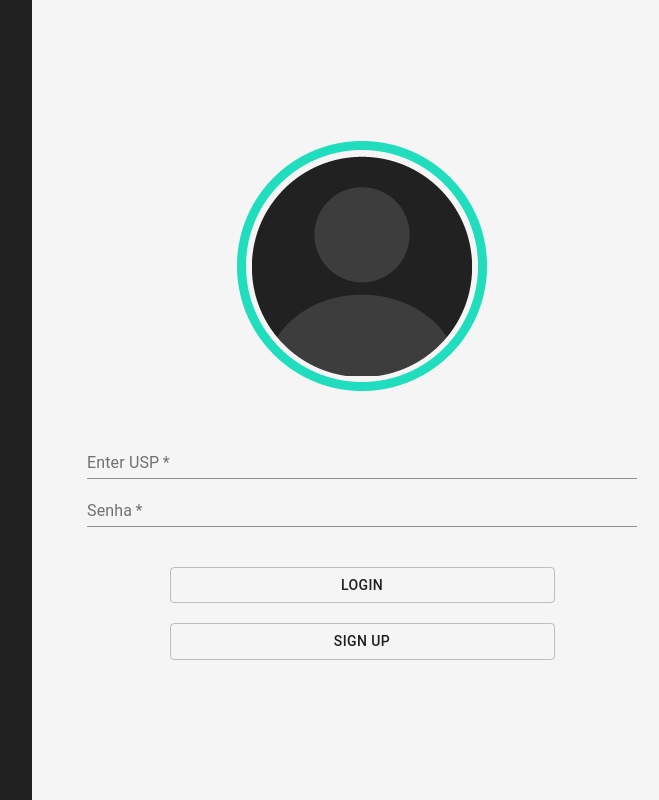
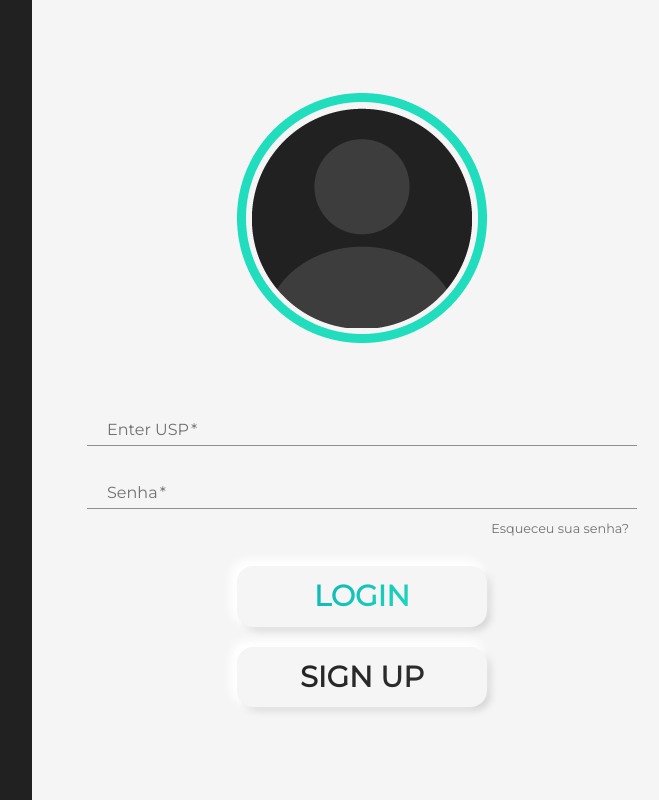
Before and after one commit to vallimmateus/gammembers, a React (Create React App) app: page / in a window 1280 px wide. Shown: the whole page, without its empty margins (588-1247 px from the left). Built offline with nearby package versions, Linux system fonts and the light colour scheme; no server answers.

Commit message:
Página de Login e SignUp estilizadas

```diff
--- a/package.json
+++ b/package.json
@@ -3,6 +3,7 @@
   "version": "0.1.0",
   "private": true,
   "dependencies": {
+    "@fontsource/montserrat": "^4.2.1",
     "@material-ui/core": "^4.11.3",
     "@testing-library/jest-dom": "^5.11.9",
     "@testing-library/react": "^11.2.5",
--- a/src/components/Login.js
+++ b/src/components/Login.js
@@ -30,7 +30,8 @@ function Login() {
 				required
 				fullWidth
 			/>
-			<Button variant="outlined" onClick={login}>
+			<Button className="esqueceu">Esqueceu sua senha?</Button>
+			<Button className="login" variant="outlined" onClick={login}>
 				Login
 			</Button>
 		</form>
--- a/src/components/SignUp.js
+++ b/src/components/SignUp.js
@@ -1,21 +1,34 @@
 import React from "react";
-import fire from "../config/fire";
+// import fire from "../config/fire";
 import { TextField, Button } from "@material-ui/core";
+import { members } from "../config/fire";
 
 function SignUp() {
 	function signUp() {
 		const email = document.querySelector("#email").value;
 		if (email.endsWith("@usp.br")) {
-			const password = document.querySelector("#password").value;
+			console.log(
+				"0: ",
+				members
+					.where("emailUsp", "==", email)
+					.get()
+					.then((querySnapshot) => {
+						querySnapshot.forEach((doc) => {
+							return doc.data().nome;
+						});
+					})
+			);
 
-			fire.auth()
-				.createUserWithEmailAndPassword(email, password)
-				.then((u) => {
-					alert("Successfully Signed up");
-				})
-				.catch((err) => {
-					alert(err.toString());
-				});
+			// const password = document.querySelector("#password").value;
+
+			// fire.auth()
+			// 	.createUserWithEmailAndPassword(email, password)
+			// 	.then((u) => {
+			// 		alert("Successfully Signed up");
+			// 	})
+			// 	.catch((err) => {
+			// 		alert(err.toString());
+			// 	});
 		}
 	}
 
@@ -50,13 +63,13 @@ function SignUp() {
 				fullWidth
 			/>
 			<TextField
-				id="password"
+				id="password2"
 				label="Confirme a senha"
 				type="password"
 				required
 				fullWidth
 			/>
-			<Button variant="outlined" onClick={signUp}>
+			<Button className="login" variant="outlined" onClick={signUp}>
 				Sign Up
 			</Button>
 		</form>
--- a/src/config/fire.js
+++ b/src/config/fire.js
@@ -1,3 +1,4 @@
+// import React from "react";
 import firebase from "firebase";
 import "firebase/firestore";
 
@@ -13,22 +14,58 @@ var firebaseConfig = {
 
 const fire = firebase.initializeApp(firebaseConfig);
 
-var db = firebase.firestore();
+export var db = firebase.firestore();
 
-export const getMemberByEmail = (email) => {
-	return db
-		.collection("members")
-		.where("emailUsp", "==", email)
-		.get()
-		.then((querySnapshot) => {
-			querySnapshot.forEach((doc) => {
-				console.log(doc.id, " => ", doc.data().nome);
-			});
-		});
-	// .doc("efMjuuoK6haAismVuYEh")
-	// .onSnapshot((doc) => {
-	// 	console.log(doc.data().emailUsp);
-	// })
-};
+// class Members extends React.Component {
+// 	constructor(apelido, cargos, emailUsp, nUsp, nome) {
+// 		super();
+// 		this.apelido = apelido;
+// 		this.cargos = cargos;
+// 		this.emailUsp = emailUsp;
+// 		this.nUsp = nUsp;
+// 		this.nome = nome;
+// 	}
+// }
+
+// var memberConverter = {
+// 	toFirestore: function (member) {
+// 		return {
+// 			apelido: member.apelido,
+// 			cargos: member.cargos,
+// 			emailUsp: member.emailUsp,
+// 			nUsp: member.nUsp,
+// 			nome: member.nome,
+// 		};
+// 	},
+// 	fromFirestore: function (snapshot, options) {
+// 		const data = snapshot.data(options);
+// 		return new Members(
+// 			data.apelido,
+// 			data.cargos,
+// 			data.emailUsp,
+// 			data.nUsp,
+// 			data.nome
+// 		);
+// 	},
+// };
+
+export var members = db.collection("members"); //.withConverter(memberConverter);
+
+export async function getMemberByEmail(email) {
+	// const member =
+	console.log(
+		"1: ",
+		members
+			.where("emailUsp", "==", email)
+			.get()
+			.then((querySnapshot) => {
+				querySnapshot.docs.map(async (doc) => {
+					return await doc.data().nome;
+				});
+			})
+	);
+	// console.log("1: ", member);
+	// return member;
+}
 
 export default fire;
--- a/src/index.js
+++ b/src/index.js
@@ -10,6 +10,7 @@ const theme = createMuiTheme({
 		primary: { main: "#1fddbd" },
 		secondary: { main: "#212121" },
 	},
+	typography: { fontFamily: "montserrat" },
 });
 
 ReactDOM.render(
--- a/src/pages/Home/index.js
+++ b/src/pages/Home/index.js
@@ -1,14 +1,21 @@
 import React from "react";
 import "./style.css";
-
 import Logout from "../../components/Logout";
 
 function Home() {
 	return (
-		<div>
-			<h1>You're logged in!</h1>
-			<Logout />
-		</div>
+		<>
+			<header>
+				<div className="user"></div>
+				<div className="metas">
+					<div className="meta"></div>
+				</div>
+			</header>
+			<div>
+				<h1>You're logged in!</h1>
+				<Logout />
+			</div>
+		</>
 	);
 }
 
--- a/src/pages/Login/index.js
+++ b/src/pages/Login/index.js
@@ -3,11 +3,72 @@ import "./style.css";
 import Perfil from "../../images/Fotos.png";
 import Login from "../../components/Login";
 import SignUp from "../../components/SignUp";
-import { Button } from "@material-ui/core";
+import { Button, makeStyles } from "@material-ui/core";
 import { getMemberByEmail } from "../../config/fire";
+
+const useStyles = makeStyles((theme) => ({
+	root: {
+		"& form, & > *": {
+			display: "flex",
+			alignItems: "center",
+			flexDirection: "column",
+		},
+		"& form > div": {
+			marginTop: "15px",
+		},
+		"& label": {
+			marginLeft: "20px",
+		},
+		"& label.MuiInputLabel-shrink": {
+			textTransform: "uppercase",
+			transform: "scale(0.8)",
+		},
+		"& label.Mui-focused": {
+			fontWeight: "bold",
+		},
+		"& button": {
+			width: "40%",
+			minWidth: "250px",
+			marginTop: "20px",
+			textTransform: "uppercase",
+			fontSize: "29px",
+			fontWeight: "bold",
+			borderRadius: "16px",
+			border: "unset",
+			boxShadow:
+				"-4px -4px 10px 3px #fff, 4px 4px 10px -3px rgba(0, 0, 0, 0.25)",
+		},
+		"& button.login > span:nth-of-type(1)": {
+			"-webkit-background-clip": "text",
+			color: "transparent",
+			background: "linear-gradient(135deg, #04A0B6 0%, #1FDDBD 79.17%)",
+		},
+		"& button.signUp > span:nth-of-type(1)": {
+			"-webkit-background-clip": "text",
+			color: "transparent",
+			background: "linear-gradient(135deg, #212121 0%, #2E2E2E 79.17%)",
+		},
+		"& button.esqueceu": {
+			marginTop: "3px",
+			alignSelf: "flex-end",
+			width: "auto",
+			minWidth: "unset",
+			fontSize: "0.8em",
+			fontWeight: "unset",
+			color: "#0000008a",
+			textTransform: "unset",
+			boxShadow: "unset",
+		},
+		"& button.esqueceu.MuiButton-root:hover": {
+			backgroundColor: "unset",
+			color: "#212121",
+		},
+	},
+}));
 
 function LoginPage() {
 	const [comp, setComp] = useState("Login");
+	const classes = useStyles();
 
 	let miniPage;
 	if (comp === "Login") {
@@ -15,6 +76,7 @@ function LoginPage() {
 			<div>
 				<Login />
 				<Button
+					className="signUp neumorph"
 					variant="outlined"
 					onClick={() => {
 						setComp("Sign Up");
@@ -36,7 +98,7 @@ function LoginPage() {
 				>
 					Voltar
 				</Button>
-				<Button
+				{/* <Button
 					onClick={() => {
 						getMemberByEmail(
 							document.querySelector("#email").value
@@ -44,7 +106,7 @@ function LoginPage() {
 					}}
 				>
 					Teste
-				</Button>
+				</Button> */}
 			</div>
 		);
 	}
@@ -52,7 +114,7 @@ function LoginPage() {
 		<div className="Container">
 			<div className="InContainer">
 				<img src={Perfil} className="Perfil" alt="perfil" />
-				{miniPage}
+				<div className={classes.root}>{miniPage}</div>
 			</div>
 		</div>
 	);
--- a/src/pages/Login/style.css
+++ b/src/pages/Login/style.css
@@ -15,6 +15,8 @@
 	justify-content: center;
 	width: 550px;
 	flex-direction: column;
+	padding-top: 30px;
+	padding-bottom: 30px;
 	padding-left: 55px;
 	padding-right: 55px;
 }
@@ -34,13 +36,3 @@ form {
 	display: flex;
 	flex-direction: column;
 }
-
-button {
-	width: 70%;
-	margin-left: 15% !important;
-	margin-top: 20px !important;
-}
-
-form button {
-	margin-top: 40px !important;
-}
```
Also changed, not shown: src/pages/Feedback360/index.js (added), src/pages/Feedback360/style.css (added), 1 other file (tests, documents, lock files or other folders).
